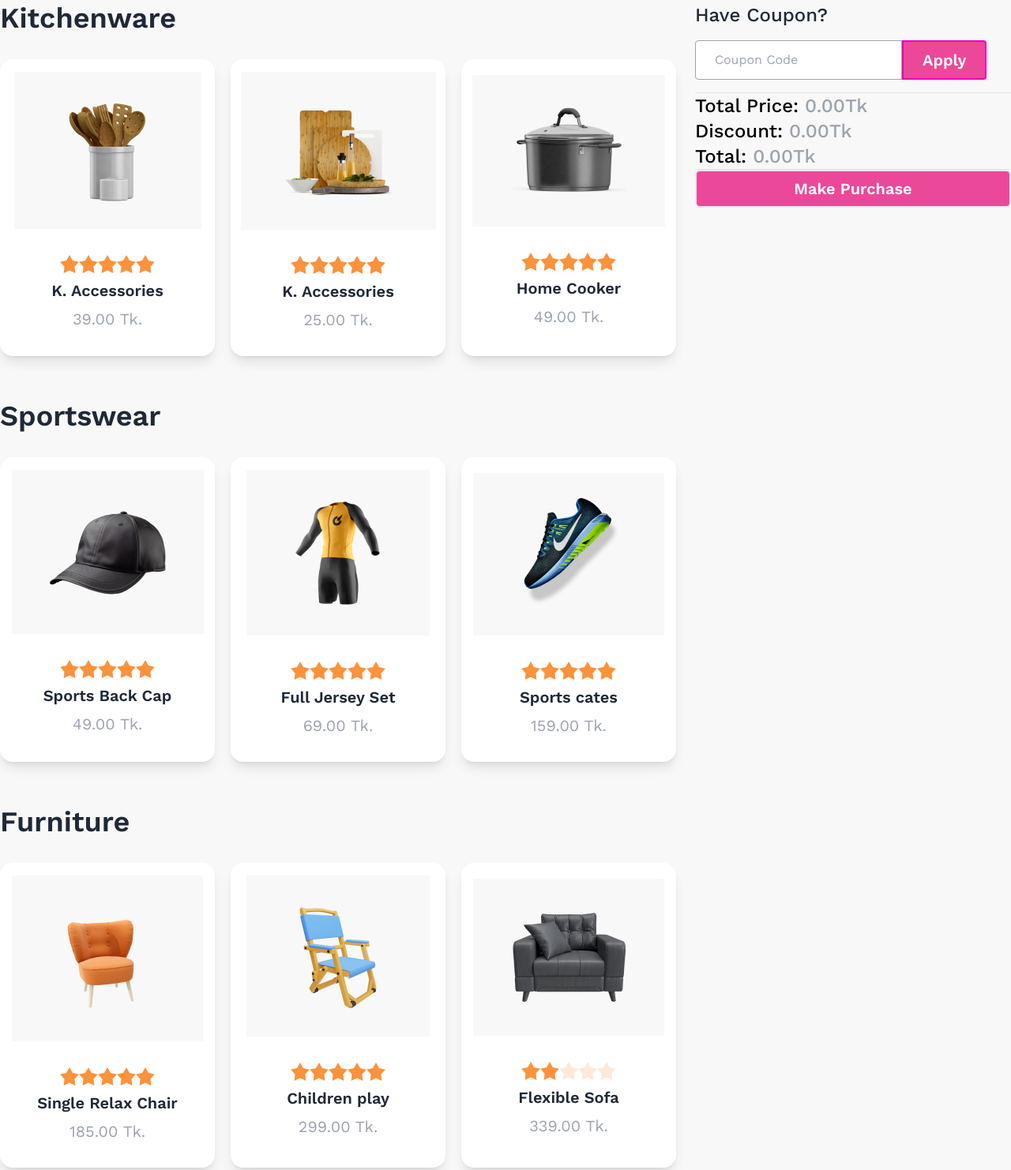
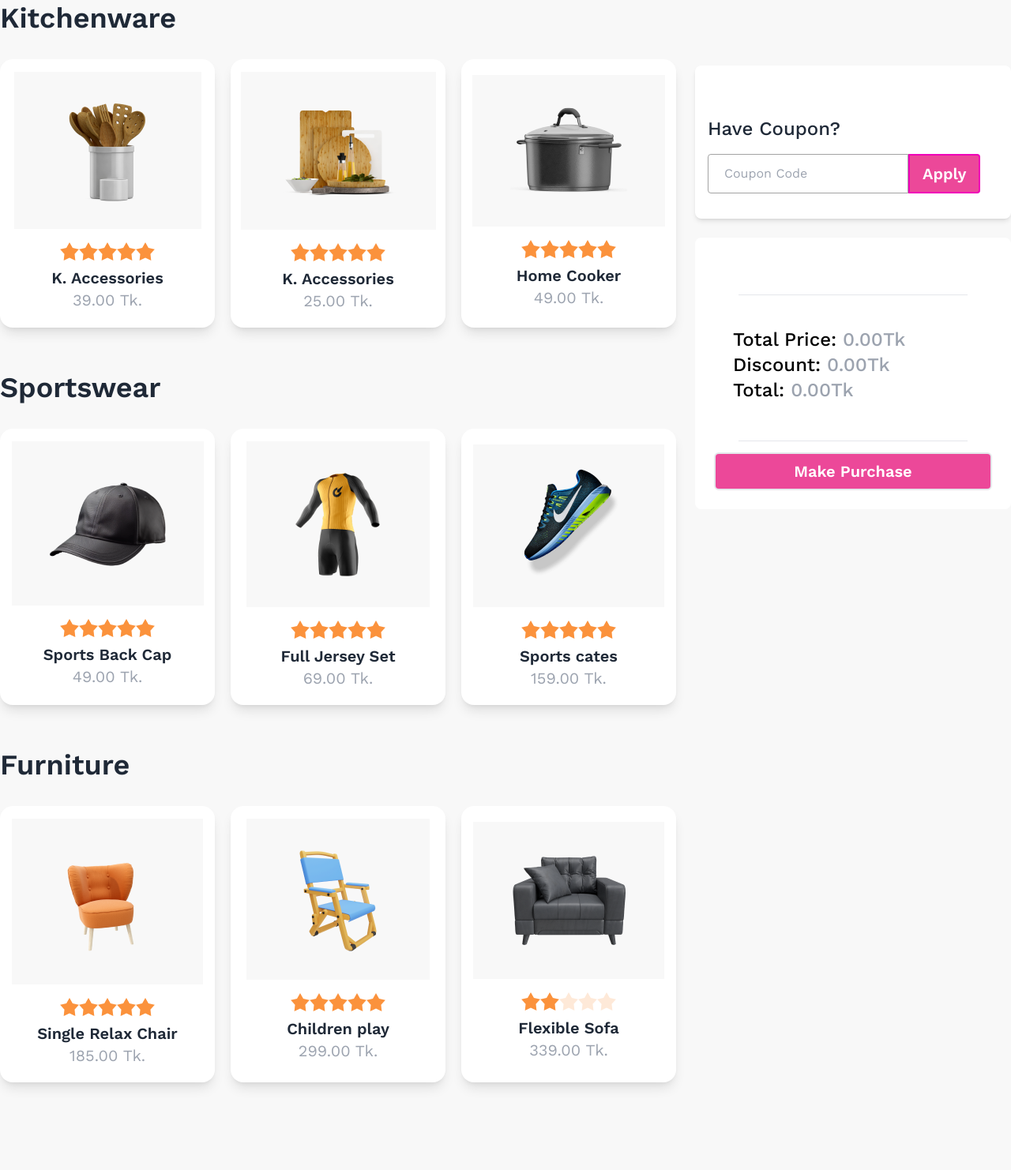
Before and after one commit to raisulayon/summer-sale, a plain HTML site: page index.html in a window 1280 px wide. Shown: the part 733-2215 px from the top of the page at 79% size. Drawn offline with nearby package versions, Linux system fonts and the light colour scheme.

Commit message:
final commit

```diff
--- a/index.html
+++ b/index.html
@@ -40,11 +40,10 @@
               <!-- text-content -->
               <div class="text-center lg:max-w-3xl">
                 <h4 class="text-sm md:text-2xl lg:text-3xl font-medium">---SALE FEVER---</h4>
-                <h1 class="text-4xl lg:text-6xl font-bold lg:mt-11">Purchase TK 200 or
+                <h1 class="text-4xl lg:text-6xl font-bold lg:mt-11 lg:mb-16">Purchase TK 200 or
                     <br>
                     above & get <span class="text-custom-pink">20% off</span></h1>
-                <p class="py-6 mt-20 inline">Use Promo Code</p>
-                <button class="btn bg-custom-pink text-white mt-16">SELL200</button>
+                <p class="py-6 font-medium">Use Promo Code <span class="bg-custom-pink text-white font-semibold px-3 py-2 rounded-md">SELL200</span></p>
               </div>
             </div>
           </div>
@@ -59,50 +58,51 @@
                 <section>
                     <h2 class="text-4xl font-semibold mb-8">Kitchenware</h2>
                     <div class="grid grid-cols-1 md:grid-cols-2 lg:grid-cols-3 gap-5">
-
                         <!-- card-1 -->
                         <div id="product1" onclick="handleClickBtn(this)" class="card bg-base-100 shadow-lg">
                             <figure><img src="/images/prod1.png" alt="product1" class="bg-[#F8F8F8] px-16 py-8 mt-4" /></figure>
-                            <div class="card-body text-center items-center">
-                              <div class="rating items-center mx-auto">
+                            <div class="rating items-center mx-auto mt-4">
                               <input type="radio" name="rating-2" class="mask mask-star-2 bg-orange-400" />
                               <input type="radio" name="rating-2" class="mask mask-star-2 bg-orange-400" checked />
                               <input type="radio" name="rating-2" class="mask mask-star-2 bg-orange-400" />
                               <input type="radio" name="rating-2" class="mask mask-star-2 bg-orange-400" />
                               <input type="radio" name="rating-2" class="mask mask-star-2 bg-orange-400" />
                           </div>
-                              <h2 id="card-title" class="text-xl font-semibold hover:cursor-default">K. Accessories</h2>
-                              <p class="text-xl text-gray-400"><span id="prod1">39.00</span> Tk.</p>
+                            <div class="text-center items-center">
+                              <h2 id="card-title" class="text-xl mt-2 font-semibold hover:cursor-default">K. Accessories</h2>
+                              <p class="text-xl text-gray-400 mb-5"><span id="prod1">39.00</span> Tk.</p>
                             </div>
                         </div>
+
                         <!-- card-2 -->
-                        <div id="product2" class="card bg-base-100 shadow-lg">
+                        <div id="product2" onclick="handleClickBtn(this)" class="card bg-base-100 shadow-lg">
                             <figure><img src="/images/prod2.png" alt="product2" class="bg-[#F8F8F8] px-12 py-7 mt-4" /></figure>
-                            <div class="card-body text-center items-center">
-                                <div class="rating">
+                            <div class="rating items-center mx-auto mt-4">
                               <input type="radio" name="rating-2" class="mask mask-star-2 bg-orange-400" />
                               <input type="radio" name="rating-2" class="mask mask-star-2 bg-orange-400" checked />
                               <input type="radio" name="rating-2" class="mask mask-star-2 bg-orange-400" />
                               <input type="radio" name="rating-2" class="mask mask-star-2 bg-orange-400" />
                               <input type="radio" name="rating-2" class="mask mask-star-2 bg-orange-400" />
                           </div>
-                              <h2 onclick="handleClickBtn(this)" class="text-xl font-semibold">K. Accessories</h2>
-                              <p class="text-xl text-gray-400"><span id="prod2">25.00</span> Tk.</p>
+                            <div class="text-center items-center">
+                              <h2 class="text-xl font-semibold mt-2">K. Accessories</h2>
+                              <p class="text-xl text-gray-400 mb-5"><span id="prod2">25.00</span> Tk.</p>
                             </div>
                         </div>
+
                         <!-- card-3 -->
-                        <div id="product3" class="card bg-base-100 shadow-lg">
-                            <figure><img onclick="handleClickBtn(this)" src="/images/prod3.png" alt="product3" class="bg-[#F8F8F8] px-12 py-7 mt-5" /></figure>
-                            <div class="card-body text-center items-center">
-                                <div class="rating">
+                        <div id="product3" onclick="handleClickBtn(this)" class="card bg-base-100 shadow-lg">
+                            <figure><img src="/images/prod3.png" alt="product3" class="bg-[#F8F8F8] px-12 py-7 mt-5" /></figure>
+                            <div class="rating items-center mx-auto mt-4">
                               <input type="radio" name="rating-2" class="mask mask-star-2 bg-orange-400" />
                               <input type="radio" name="rating-2" class="mask mask-star-2 bg-orange-400" checked />
                               <input type="radio" name="rating-2" class="mask mask-star-2 bg-orange-400" />
                               <input type="radio" name="rating-2" class="mask mask-star-2 bg-orange-400" />
                               <input type="radio" name="rating-2" class="mask mask-star-2 bg-orange-400" />
                           </div>
-                              <h2 onclick="handleClickBtn(this)" class="text-xl font-semibold">Home Cooker</h2>
-                              <p class="text-xl text-gray-400"><span id="prod3">49.00</span> Tk.</p>
+                            <div class="text-center items-center">
+                              <h2 class="text-xl font-semibold mt-2">Home Cooker</h2>
+                              <p class="text-xl text-gray-400 mb-5"><span id="prod3">49.00</span> Tk.</p>
                             </div>
                         </div>
                     </div>
@@ -113,48 +113,50 @@
                     <h2 class="text-4xl font-semibold mb-8">Sportswear</h2>
                     <div class="grid grid-cols-1 md:grid-cols-2 lg:grid-cols-3 gap-5">
                         <!-- card-4 -->
-                        <div id="product4" class="card bg-base-100 shadow-lg">
-                            <figure><img onclick="handleClickBtn(this)" src="/images/prod4.png" alt="product1" class="bg-[#F8F8F8] px-10 py-10 mt-4" /></figure>
-                            <div class="card-body text-center items-center">
-                                <div class="rating">
+                        <div id="product4" onclick="handleClickBtn(this)" class="card bg-base-100 shadow-lg">
+                            <figure><img src="/images/prod4.png" alt="product1" class="bg-[#F8F8F8] px-10 py-10 mt-4" /></figure>
+                            <div class="rating items-center mx-auto mt-4">
                               <input type="radio" name="rating-2" class="mask mask-star-2 bg-orange-400" />
                               <input type="radio" name="rating-2" class="mask mask-star-2 bg-orange-400" checked />
                               <input type="radio" name="rating-2" class="mask mask-star-2 bg-orange-400" />
                               <input type="radio" name="rating-2" class="mask mask-star-2 bg-orange-400" />
                               <input type="radio" name="rating-2" class="mask mask-star-2 bg-orange-400" />
                           </div>
-                              <h2 onclick="handleClickBtn(this)" class="text-xl font-semibold">Sports Back Cap</h2>
-                              <p class="text-xl text-gray-400"><span id="prod4">49.00</span> Tk.</p>
+                            <div class="text-center items-center">
+                             <h2 class="text-xl font-semibold mt-2">Sports Back Cap</h2>
+                              <p class="text-xl text-gray-400 mb-5"><span id="prod4">49.00</span> Tk.</p>
                             </div>
                         </div>
+
                         <!-- card-5 -->
-                        <div id="product5" class="card bg-base-100 shadow-lg">
-                            <figure><img onclick="handleClickBtn(this)" src="/images/prod5.png" alt="product2" class="bg-[#F8F8F8] px-14 py-8 mt-4" /></figure>
-                            <div class="card-body text-center items-center">
-                                <div class="rating">
+                        <div id="product5" onclick="handleClickBtn(this)" class="card bg-base-100 shadow-lg">
+                            <figure><img src="/images/prod5.png" alt="product2" class="bg-[#F8F8F8] px-14 py-8 mt-4" /></figure>
+                            <div class="rating items-center mx-auto mt-4">
                               <input type="radio" name="rating-2" class="mask mask-star-2 bg-orange-400" />
                               <input type="radio" name="rating-2" class="mask mask-star-2 bg-orange-400" checked />
                               <input type="radio" name="rating-2" class="mask mask-star-2 bg-orange-400" />
                               <input type="radio" name="rating-2" class="mask mask-star-2 bg-orange-400" />
                               <input type="radio" name="rating-2" class="mask mask-star-2 bg-orange-400" />
                           </div>
-                              <h2 onclick="handleClickBtn(this)" class="text-xl font-semibold">Full Jersey Set</h2>
-                              <p class="text-xl text-gray-400"><span id="prod5">69.00</span> Tk.</p>
+                            <div class="text-center items-center">
+                              <h2 class="text-xl font-semibold mt-2">Full Jersey Set</h2>
+                              <p class="text-xl text-gray-400 mb-5"><span id="prod5">69.00</span> Tk.</p>
                             </div>
                         </div>
+
                         <!-- card-6 -->
-                        <div id="product6" class="card bg-base-100 shadow-lg">
-                            <figure><img onclick="handleClickBtn(this)" src="/images/prod6.png" alt="product3" class="bg-[#F8F8F8] px-12 py-7 mt-5" /></figure>
-                            <div class="card-body text-center items-center">
-                                <div class="rating">
+                        <div id="product6" onclick="handleClickBtn(this)" class="card bg-base-100 shadow-lg">
+                            <figure><img src="/images/prod6.png" alt="product3" class="bg-[#F8F8F8] px-12 py-7 mt-5" /></figure>
+                            <div class="rating items-center mx-auto mt-4">
                               <input type="radio" name="rating-2" class="mask mask-star-2 bg-orange-400" />
                               <input type="radio" name="rating-2" class="mask mask-star-2 bg-orange-400" checked />
                               <input type="radio" name="rating-2" class="mask mask-star-2 bg-orange-400" />
                               <input type="radio" name="rating-2" class="mask mask-star-2 bg-orange-400" />
                               <input type="radio" name="rating-2" class="mask mask-star-2 bg-orange-400" />
                           </div>
-                              <h2 onclick="handleClickBtn(this)" class="text-xl font-semibold">Sports cates</h2>
-                              <p class="text-xl text-gray-400"><span id="prod6">159.00</span> Tk.</p>
+                            <div class="text-center items-center">
+                              <h2 class="text-xl font-semibold mt-2">Sports cates</h2>
+                              <p class="text-xl text-gray-400 mb-5"><span id="prod6">159.00</span> Tk.</p>
                             </div>
                         </div>
                     </div>
@@ -165,79 +167,83 @@
                     <h2 class="text-4xl font-semibold mb-8">Furniture</h2>
                     <div class="grid grid-cols-1 md:grid-cols-2 lg:grid-cols-3 gap-5">
                         <!-- card-7 -->
-                        <div id="product7" class="card bg-base-100 shadow-lg">
-                            <figure><img onclick="handleClickBtn(this)" src="/images/prod7.png" alt="product1" class="bg-[#F8F8F8] px-12 py-8 mt-4" /></figure>
-                            <div class="card-body text-center items-center">
-                                <div class="rating">
+                        <div id="product7" onclick="handleClickBtn(this)" class="card bg-base-100 shadow-lg">
+                            <figure><img src="/images/prod7.png" alt="product1" class="bg-[#F8F8F8] px-12 py-8 mt-4" /></figure>
+                            <div class="rating items-center mx-auto mt-4">
                               <input type="radio" name="rating-2" class="mask mask-star-2 bg-orange-400" />
                               <input type="radio" name="rating-2" class="mask mask-star-2 bg-orange-400" checked />
                               <input type="radio" name="rating-2" class="mask mask-star-2 bg-orange-400" />
                               <input type="radio" name="rating-2" class="mask mask-star-2 bg-orange-400" />
                               <input type="radio" name="rating-2" class="mask mask-star-2 bg-orange-400" />
                           </div>
-                              <h2 onclick="handleClickBtn(this)" class="text-xl font-semibold">Single Relax Chair</h2>
-                              <p class="text-xl text-gray-400"><span id="prod7">185.00</span> Tk.</p>
+                            <div class="text-center items-center">
+                              <h2 class="text-xl font-semibold mt-2">Single Relax Chair</h2>
+                              <p class="text-xl text-gray-400 mb-5"><span id="prod7">185.00</span> Tk.</p>
                             </div>
                         </div>
                         <!-- card-8 -->
-                        <div id="product8" class="card bg-base-100 shadow-lg">
-                            <figure><img onclick="handleClickBtn(this)" src="/images/prod8.png" alt="product2" class="bg-[#F8F8F8] px-14 py-8 mt-4" /></figure>
-                            <div class="card-body text-center items-center">
-                                <div class="rating">
+                        <div id="product8" onclick="handleClickBtn(this)" class="card bg-base-100 shadow-lg">
+                            <figure><img src="/images/prod8.png" alt="product2" class="bg-[#F8F8F8] px-14 py-8 mt-4" /></figure>
+                            <div class="rating items-center mx-auto mt-4">
                               <input type="radio" name="rating-2" class="mask mask-star-2 bg-orange-400" />
                               <input type="radio" name="rating-2" class="mask mask-star-2 bg-orange-400" checked />
                               <input type="radio" name="rating-2" class="mask mask-star-2 bg-orange-400" />
                               <input type="radio" name="rating-2" class="mask mask-star-2 bg-orange-400" />
                               <input type="radio" name="rating-2" class="mask mask-star-2 bg-orange-400" />
                           </div>
-                              <h2 onclick="handleClickBtn(this)" class="text-xl font-semibold">Children play</h2>
-                              <p class="text-xl text-gray-400"><span id="prod8">299.00</span> Tk.</p>
+                            <div class="text-center items-center">
+                              <h2 class="text-xl font-semibold mt-2">Children play</h2>
+                              <p class="text-xl text-gray-400 mb-5"><span id="prod8">299.00</span> Tk.</p>
                             </div>
                         </div>
                         <!-- card-9 -->
-                        <div id="product9" class="card bg-base-100 shadow-lg hover:cursor-pointer">
-                            <figure><img onclick="handleClickBtn(this)" src="/images/prod9.png" alt="product3" class="bg-[#F8F8F8] px-10 py-8 mt-5" /></figure>
-                            <div class="card-body text-center items-center">
-                                <div class="rating">
+                        <div id="product9" onclick="handleClickBtn(this)" class="card bg-base-100 shadow-lg hover:cursor-pointer">
+                            <figure><img src="/images/prod9.png" alt="product3" class="bg-[#F8F8F8] px-10 py-8 mt-5" /></figure>
+                            <div class="rating items-center mx-auto mt-4">
                               <input type="radio" name="rating-2" class="mask mask-star-2 bg-orange-400" />
                               <input type="radio" name="rating-2" class="mask mask-star-2 bg-orange-400" checked />
                               <input type="radio" name="rating-2" class="mask mask-star-2 bg-orange-400" />
                               <input type="radio" name="rating-2" class="mask mask-star-2 bg-orange-400" />
                               <input type="radio" name="rating-2" class="mask mask-star-2 bg-orange-400" />
                             </div>
-                              <h2 onclick="handleClickBtn(this)" class="text-xl font-semibold">Flexible Sofa</h2>
-                              <p class="text-xl text-gray-400"><span id="prod9">339.00</span> Tk.</p>
+
+                            <div class="text-center items-center">
+                              <h2 class="text-xl font-semibold mt-2">Flexible Sofa</h2>
+                              <p class="text-xl text-gray-400 mb-5"><span id="prod9">339.00</span> Tk.</p>
                             </div>
                         </div>
                     </div>
                 </section>
             </div>
+
             <!-- ---------------- -->
+
             <!-- Calculation Area -->
-            <div class="w-[400px] mx-auto">
-                <div class="">
+            <div class="w-[400px] relative sticky right-0">
+                <div></div>
+                <div class="p-4 pt-16 bg-white mt-20 rounded-lg shadow-md">
                     <h2 class="text-2xl font-medium">Have Coupon?</h2>
                     <div class="relative mb-4 flex w-full flex-wrap mt-4">
                         <!-- input section -->
                         <input type="text" id="coupon-input" placeholder="Coupon Code"
-                              class="max-w-xs rounded-l px-6 py-3 border  border-neutral-400
+                        class="max-w-sm rounded-l px-5 py-3 border  border-neutral-400
                         outline-none focus:border-pink-400 focus:text-neutral-700" />
                         <!--Search button-->
-                              <button class="btn-secondary z-[2] rounded-r border-2 bg-pink-500 px-6 py-2 text-xl font-semibold text-white transition duration-150 ease-in-out hover:bg-pink-600 hover:bg-opacity- focus:outline-none" type="button" id="coupon-btn" disabled>Apply</button>
+                        <button class="btn-secondary z-[2] rounded-r border-2 bg-pink-500 px-4 py-2 text-xl font-semibold text-white transition duration-150 ease-in-out hover:bg-pink-600 hover:bg-opacity- focus:outline-none" type="button" id="coupon-btn" disabled>Apply</button>
                     </div>
                 </div>
-                    <div>
-                      <div id="calculation-entry">
-                      </div>
-                      <hr>
-                      <div class="text-black text-2xl font-medium">
-                        <p>Total Price: <span id="total-price" class="text-gray-400">0.00</span><span class="text-gray-400">Tk</span></p>
-                        <p>Discount: <span id="discount-price" class="text-gray-400">0.00</span><span class="text-gray-400">Tk</span></p>
+
+                <div class="p-6 text-xl font-medium bg-white mt-6 rounded-lg">
+                    <div id="calculation-entry" class="p-6 text-xl font-medium bg-white"></div>
+                    <hr class="mb-4 max-w-[290px] mx-auto">
+                    <div class="flex flex-col text-black text-2xl font-medium p-6">
+                    <p>Total Price: <span id="total-price" class="text-gray-400 mb-6">0.00</span><span class="text-gray-400">Tk</span></p>
+                    <p>Discount: <span id="discount-price" class="text-gray-400 mb-6">0.00</span><span class="text-gray-400">Tk</span></p>
                     <p>Total: <span id="total" class="text-gray-400">0.00</span><span class="text-gray-400">Tk</span></p>
                 </div>
-                      <hr>
+                <hr class="mt-6 mb-6 h-[1px] max-w-[290px] mx-auto">
 
-                      <button class="w-full rounded-md  border-2 bg-pink-500 px-6 py-2 text-xl font-semibold text-white transition duration-150 ease-in-out hover:bg-pink-600 hover:bg-opacity- focus:outline-none" onclick="my_modal_1.showModal()">Make Purchase</button>
+                <button class="w-full rounded-md  border-2 bg-pink-500 px-6 py-2 text-xl font-semibold -mt-8 text-white transition duration-150 ease-in-out hover:bg-pink-600 hover:bg-opacity- focus:outline-none" onclick="my_modal_1.showModal()">Make Purchase</button>
 
                 <!-- modal section -->
                 <div class="card bg-base-100 shadow-lg lg:max-w-[600px] lg:max-h-[600px]">
@@ -255,8 +261,6 @@
             </div>
         </div>
     </div>
-        </div>
-
     </main>
     <script src="script/index.js"></script>
   </body>
```
Also changed, not shown: script/index.js (+8 -5 lines). Lines whose indentation alone changed are shown as unchanged.
